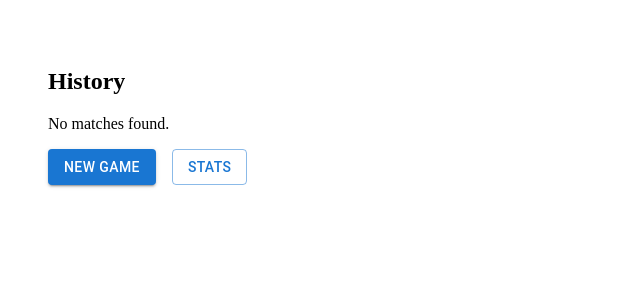
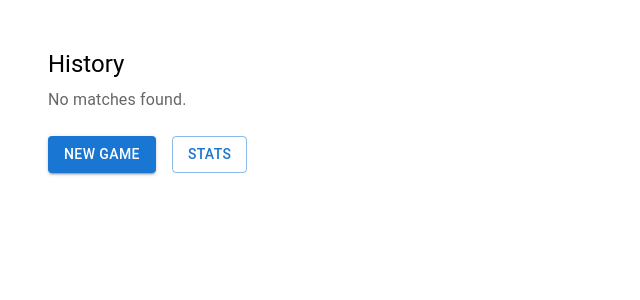
Before and after one commit to az-badri/react-tictactoe, a React (Vite) app: page /history in a window 1280 px wide. Shown: the top 300 px of the page, without its empty margins (0-640 px from the left). Built offline with nearby package versions, Linux system fonts and the light colour scheme.

Commit message:
feat: History rafactoring

```diff
--- a/src/pages/History.tsx
+++ b/src/pages/History.tsx
@@ -1,37 +1,50 @@
+import { useMemo } from 'react';
 import { loadMatches } from '../shared/storage';
-import { Button, Box, Stack } from '@mui/material';
+import { Button, Box, Stack, Typography } from '@mui/material';
 import { Link } from 'react-router-dom';
 
 export const History = () => {
-  const m=loadMatches();
-  if (!Array.isArray(m) || m.length === 0) {
+    const matches = useMemo(() => loadMatches(), []);
+
+    const formattedMatches = useMemo(() => {
+        if (!Array.isArray(matches)) return [];
+        return matches
+            .filter(match => match?.id)
+            .map(({ id, playerX, playerO, winner }) => {
+                const pX = playerX || 'Unknown';
+                const pO = playerO || 'Unknown';
+                const winnerName =
+                    winner === 'X' ? pX : winner === 'O' ? pO : 'Unknown';
+                return { id, pX, pO, winnerName };
+            });
+    }, [matches]);
+
+    const isEmpty = formattedMatches.length === 0;
+
     return (
-      <Box p={5}>
-        <h2>History</h2>
-        <p>No matches found.</p>
-        <Stack direction="row" spacing={2} mt={2}>
-          <Button component={Link} to="/login" variant="contained">New Game</Button>
-          <Button component={Link} to="/stats" variant="outlined">Stats</Button>
-        </Stack>
-      </Box>
+        <Box p={5}>
+            <Typography variant="h5" component="h2" gutterBottom>
+                History
+            </Typography>
+
+            {isEmpty ? (
+                <Typography color="text.secondary">No matches found.</Typography>
+            ) : (
+                formattedMatches.map(({ id, pX, pO, winnerName }) => (
+                    <Typography key={id} sx={{ mb: 1 }}>
+                        {pX} vs {pO} — winner: {winnerName}
+                    </Typography>
+                ))
+            )}
+
+            <Stack direction="row" spacing={2} mt={3}>
+                <Button component={Link} to="/login" variant="contained">
+                    New Game
+                </Button>
+                <Button component={Link} to="/stats" variant="outlined">
+                    Stats
+                </Button>
+            </Stack>
+        </Box>
     );
-  }
-  return (
-    <Box p={5}>
-      <h2>History</h2>
-      {m.map(x=>{
-        if (!x || !x.id) return null;
-        const winnerName = x.winner === 'X' ? x.playerX : x.winner === 'O' ? x.playerO : 'Unknown';
-        return (
-          <div key={x.id} style={{marginBottom: 8}}>
-            {x.playerX || 'Unknown'} vs {x.playerO || 'Unknown'} — winner {winnerName}
-          </div>
-        );
-      })}
-      <Stack direction="row" spacing={2} mt={3}>
-        <Button component={Link} to="/login" variant="contained">New Game</Button>
-        <Button component={Link} to="/stats" variant="outlined">Stats</Button>
-      </Stack>
-    </Box>
-  );
-}
+};
```
